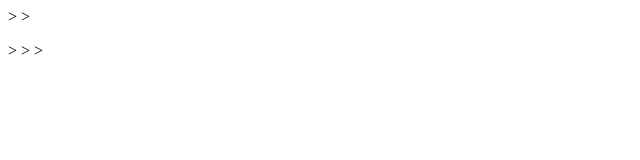
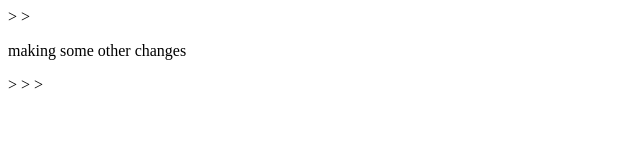
Before and after one commit to atulware9823/freshersbatch-march22, a plain HTML site: page list.html in a window 1280 px wide. Shown: the whole page, without its empty margins (0-640 px from the left). Drawn offline with Linux system fonts and the light colour scheme.

Commit message:
another commit

```diff
--- a/list.html
+++ b/list.html
@@ -3,6 +3,6 @@
         <title>List items will appear here</title>>
     </head>>
     <body>
-        <p> </p>>
+        <p>making some other changes</p>>
     </body>>
 </html>>
```
Also changed, not shown: contact.html (+1 -1 lines), README.txt.
